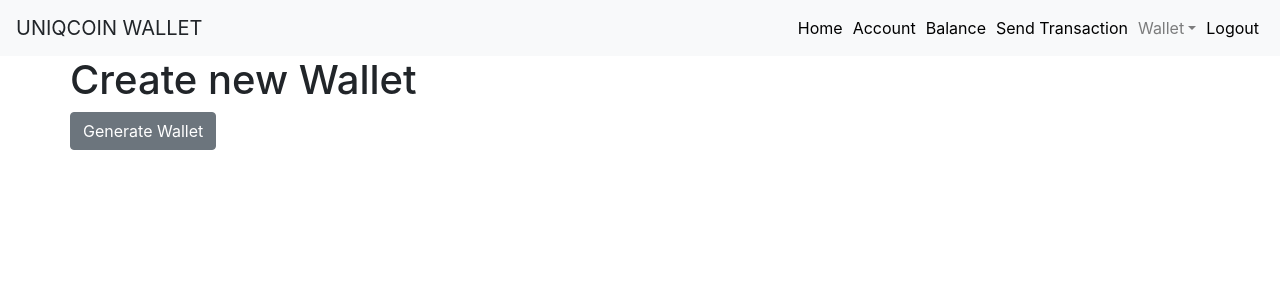
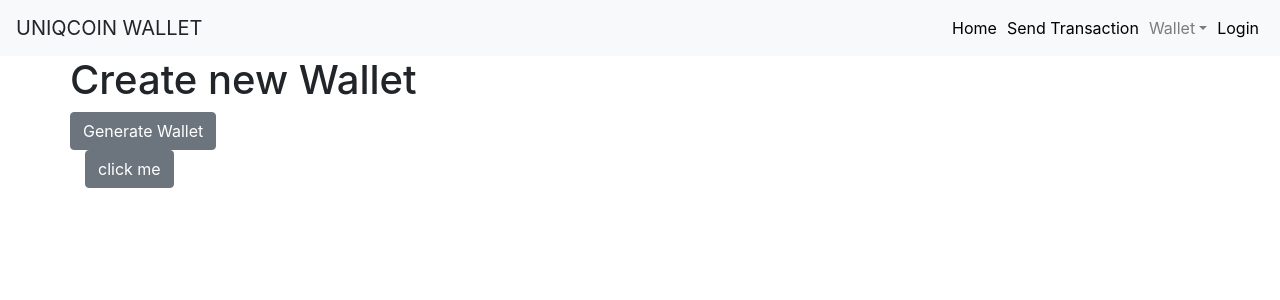
Before and after one commit to UniqCoin/uniqcoin, a React (Create React App) app in the folder wallet-app/: page /create-wallet in a window 1280 px wide. Shown: the top 300 px of the page. Built offline with nearby package versions, Linux system fonts and the light colour scheme.

Commit message:
Modified wallet component

```diff
--- a/wallet-app/src/components/Navigator.js
+++ b/wallet-app/src/components/Navigator.js
@@ -1,5 +1,5 @@
 import React, { Component } from 'react'
-import { BrowserRouter as Router, Route, Link } from "react-router-dom";
+import { BrowserRouter as Router, Route, Link , withRouter} from "react-router-dom";
 import {
   Collapse,
   Navbar,
@@ -33,14 +33,22 @@ class Navigator extends Component {
     this.toggle = this.toggle.bind(this);
     this.state = {
       isOpen: false
-    };
     }
+  }
+
   toggle() {
     this.setState({
       isOpen: !this.state.isOpen
     });
   }
+
+  navigateToHome() {
+    this.props.history.push('/')
+  }
+
   render() {
+    const wallet = window.sessionStorage.getItem('wallet')
+
     return (
       <div>
         <Navbar color="light" light expand="md">
@@ -51,15 +59,21 @@ class Navigator extends Component {
               <NavItem style={style.linkItem}>
                 <Link to='/' style={style.link}>Home</Link>
               </NavItem>
+              {wallet &&
                 <NavItem style={style.linkItem}>
                   <Link to='/account' style={style.link}>Account</Link>
                 </NavItem>
+              }
+              {wallet &&
                 <NavItem style={style.linkItem}>
                   <Link to='/balance' style={style.link}>Balance</Link>
                 </NavItem>
+              }
               <NavItem style={style.linkItem}>
                 <Link to='/send-transaction' style={style.link}>Send Transaction</Link>
               </NavItem>
+              {
+                !wallet &&
                 <UncontrolledDropdown nav inNavbar>
                   <DropdownToggle style={style.dropdownItem} nav caret>
                     Wallet
@@ -79,8 +93,10 @@ class Navigator extends Component {
                     </DropdownItem>
                   </DropdownMenu>
                 </UncontrolledDropdown>
+              }
               <NavItem style={style.linkItem}>
-                <Link to='/' style={style.link}>Logout</Link>
+                {wallet && <Link to='/' style={style.link} onClick={() => window.sessionStorage.clear()}> Logout</Link>}
+                {!wallet && <Link to='/' style={style.link} onClick={() => { }}> Login</Link>}
               </NavItem>
             </Nav>
           </Collapse>
@@ -90,4 +106,4 @@ class Navigator extends Component {
   }
 }
 
-export default Navigator
+export default withRouter(Navigator)
--- a/wallet-app/src/components/smart/WalletCreation.js
+++ b/wallet-app/src/components/smart/WalletCreation.js
@@ -1,7 +1,7 @@
 import React, { Component } from 'react'
 import { Container, Row, Col, Form, InputGroup, InputGroupAddon, InputGroupText, Button, Label, Input } from 'reactstrap';
 import Wallet from '../../models/Wallet'
-
+import { withRouter } from "react-router-dom";
 import WalletDataForm from '../dumb/forms/WalletDataForm'
 
 class CreateWallet extends Component {
@@ -15,7 +15,12 @@ class CreateWallet extends Component {
 	generateWallet() {
 		const wallet = new Wallet()
 		sessionStorage.setItem('wallet', JSON.stringify(wallet))
+		sessionStorage.setItem('createdWallet', true)
 		this.setState({ wallet })
+	}
+
+	navigateToHome() {
+		this.props.history.push('/')
 	}
 
 	render() {
@@ -38,9 +43,10 @@ class CreateWallet extends Component {
 						/> : null
 					}
 				</Row>
+				<Button onClick={() => this.navigateToHome()}> click me</Button>
 			</Container>
 		)
 	}
 }
 
-export default CreateWallet
+export default withRouter(CreateWallet)
```
Lines whose indentation alone changed are shown as unchanged.
